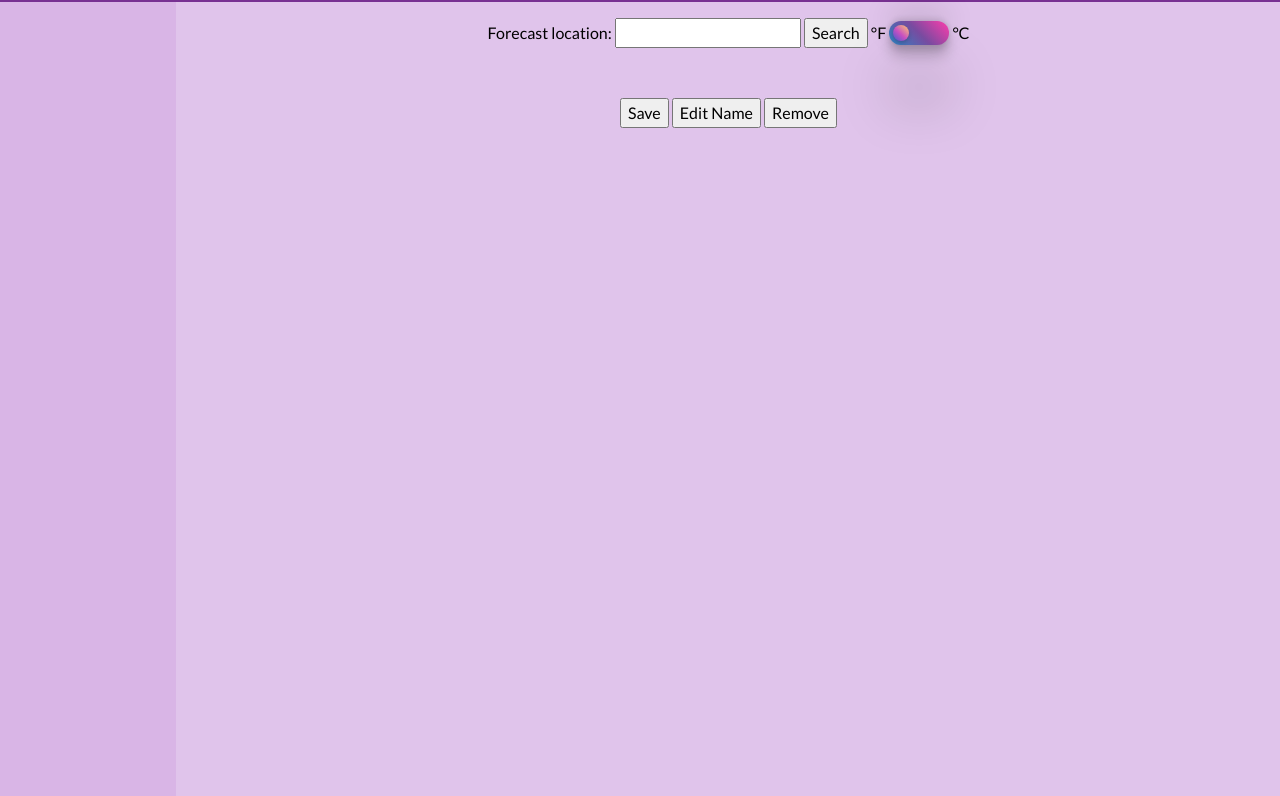
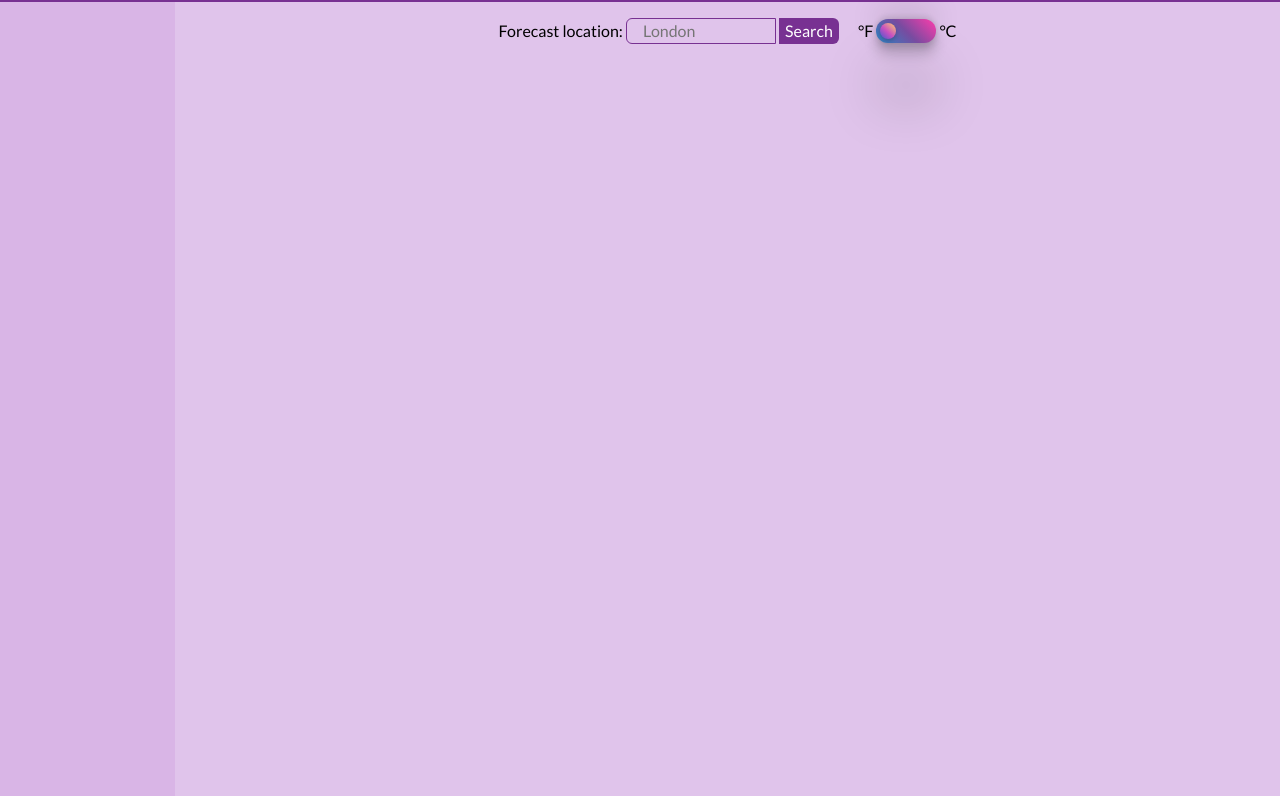
Before and after one commit to Michael-Mine/odin-weather-app, a website built with webpack: page src/template.html in a window 1280 px wide. Shown: the part 70-866 px from the top of the page. Built offline with nearby package versions, Linux system fonts and the light colour scheme; files whose address does not match are found by name.

Commit message:
Add buttons css

```diff
--- /dev/null
+++ b/src/buttons.css
@@ -0,0 +1,31 @@
+/* From Uiverse.io by alexruix */
+.input-group {
+    display: flex;
+    align-items: center;
+  }
+
+  .input {
+    max-width: 150px;
+    padding: 0 1rem;
+    border: 1px solid #783192;
+    border-radius: 6px 0 0 6px;
+    background-color: transparent;
+  }
+
+  .button--submit {
+    border: none;
+    border-radius: 0 6px 6px 0;
+    background-color: #783192;
+    color: #fff;
+    cursor: pointer;
+    transition: background-color .3s ease-in-out;
+  }
+
+  .button--submit:hover {
+    background-color: #d9b5e6;
+  }
+
+  .input:focus, .input:focus-visible {
+    border-color: #59bcc8;
+    outline: none;
+  }
--- a/src/display-data.js
+++ b/src/display-data.js
@@ -56,6 +56,7 @@ function displayDayHourly(day) {
 
   const backButton = document.createElement("button");
   backButton.textContent = "Back";
+  backButton.classList.toggle("button--submit");
   tableBody.appendChild(backButton);
 
   backButton.addEventListener("click", () => {
@@ -86,6 +87,7 @@ export function displayForecast(arrayItem) {
   if (arrayItem.time === "Full day") {
     const hourButton = document.createElement("button");
     hourButton.textContent = "Hourly";
+    hourButton.classList.toggle("button--submit");
     time.appendChild(hourButton);
 
     hourButton.addEventListener("click", () => {
--- a/src/index.js
+++ b/src/index.js
@@ -1,6 +1,7 @@
 import "./styles.css";
+import "./buttons.css"
 import "./toggle.css";
-import "./loader.css"
+import "./loader.css";
 import { getWeatherFullData, changeDegrees } from "./get-data";
 import { findLocationInList, getLocalStorageLocations, openEditLocationDialog, openRemoveLocationDialog, saveLocation } from "./saved-locations";
 
--- a/src/saved-locations.js
+++ b/src/saved-locations.js
@@ -45,6 +45,7 @@ function displaySavedLocations(location) {
 
   const listItemButton = document.createElement("button");
   listItemButton.textContent = location.name;
+  listItemButton.classList.toggle("button--submit");
   listItem.appendChild(listItemButton);
 
   listItemButton.addEventListener("click", () => {
--- a/src/styles.css
+++ b/src/styles.css
@@ -94,24 +94,16 @@ h6 {
   --secondary-colour-lightest: #e5f0f0;
   --colour-white: #f9f9f9;
 }
-/* header {
-  display: flex;
-  justify-content: center;
-  position: sticky;
-  top: 0;
-} */
 
 body {
-  /* background-image: linear-gradient(#783192, #59bcc8); */
   background-color: var(--primary-colour-section);
   text-align: center;
   font-family: "Lato";
-  /* color: var(--colour-white); */
 }
 
 main {
   display: grid;
-  grid-template-columns: 11rem 1fr;
+  grid-template-columns: 1fr 1fr;
   grid-template-rows: 4.5rem 100rem;
   grid-template-areas:
     "header header"
@@ -148,57 +140,46 @@ aside {
   grid-area: side-bar;
   background-color: var(--primary-colour-aside);
   font-family: "Montserrat";
+  padding: 1rem;
 }
 
 ul {
   list-style-type: none;
+  padding: 0rem;
+}
+
+li {
+  margin: 0.5rem 0rem;
 }
 
 section {
   grid-area: main;
-  /* display: flex; */
-  /* align-content: center; */
 }
 
 form {
   margin-top: 1rem;
 }
-/*
-.loader {
-  visibility: hidden;
-  margin: auto;
-  border: 8px solid #f3f3f3; /* Light grey */
-  /* border-top: 8px solid #3498db; /* Blue */
-  /* border-radius: 50%;
-  width:40px;
-  height: 40px;
-  animation: spin 2s linear infinite;
+
+#save, #edit, #remove {
+  display: none;
+
 }
 
-@keyframes spin {
-  0% { transform: rotate(0deg); }
-  100% { transform: rotate(360deg); }
-}  */
+#degrees {
+  margin-left: 1rem;
+}
 
-#save, #edit, #remove {
-  /* display: none; */
-
+#alerts-event {
+ color: #783192;
 }
 
 table {
   visibility: hidden;
-  margin-top: 1rem;
-  margin-left: auto;
-  margin-right: auto;
+  margin: 1rem auto;
   border-collapse: collapse;
-  /* border: 2px solid rgb(200, 200, 200); */
   box-shadow: 0 0 20px rgba(0, 0, 0, 0.15);
   letter-spacing: 1px;
   font-size: 0.8rem;
-}
-
-thead tr {
-  /* background-color: #009879; */
 }
 
 td,
@@ -209,7 +190,6 @@ th {
 
 th {
   background-color: #e8d2f0;
-  /* text-align: start; */
 }
 
 tr:nth-child(even) td {
@@ -220,9 +200,6 @@ tr:nth-child(odd) td {
   background-color: #efe1f5;
 }
 
-/* 7 buttons, text input */
-
-
 /* My CSS declaration Order
     Positioning
     Display
--- a/src/template.html
+++ b/src/template.html
@@ -5,7 +5,7 @@
     <meta name="viewport" content="width=device-width, initial-scale=1.0" />
     <meta
       name="description"
-      content="A weather app website by Michael Mine, a JavaScript Full-Stack Web Developer."
+      content="A weather app website by Michael Mine, a JavaScript Web Developer."
     />
     <title>Michael Mine | Weather App</title>
     <link
@@ -65,9 +65,9 @@
       <section>
         <form>
           <label for="location">Forecast location:</label>
-          <input type="text" name="location" id="location" />
-          <button id="search">Search</button>
-          <span>&degF</span>
+          <input class="input" type="text" name="location" id="location" placeholder="London"/>
+          <button class="button--submit" id="search">Search</button>
+          <span id="degrees">&degF</span>
           <label class="toggle">
             <input class="input" type="checkbox" name="degrees" id="degrees" />
             <span class="slider"></span>
@@ -80,9 +80,9 @@
         </div>
         <h2 id="location-header"></h2>
         <div id="buttons">
-          <button id="save">Save</button>
-          <button id="edit">Edit Name</button>
-          <button id="remove">Remove</button>
+          <button id="save" class="button--submit">Save</button>
+          <button id="edit" class="button--submit">Edit Name</button>
+          <button id="remove" class="button--submit">Remove</button>
         </div>
         <div class="alerts">
           <h3 id="alerts-event"></h3>
```
Also changed, not shown: src/images/list-box-outline.svg (deleted).
